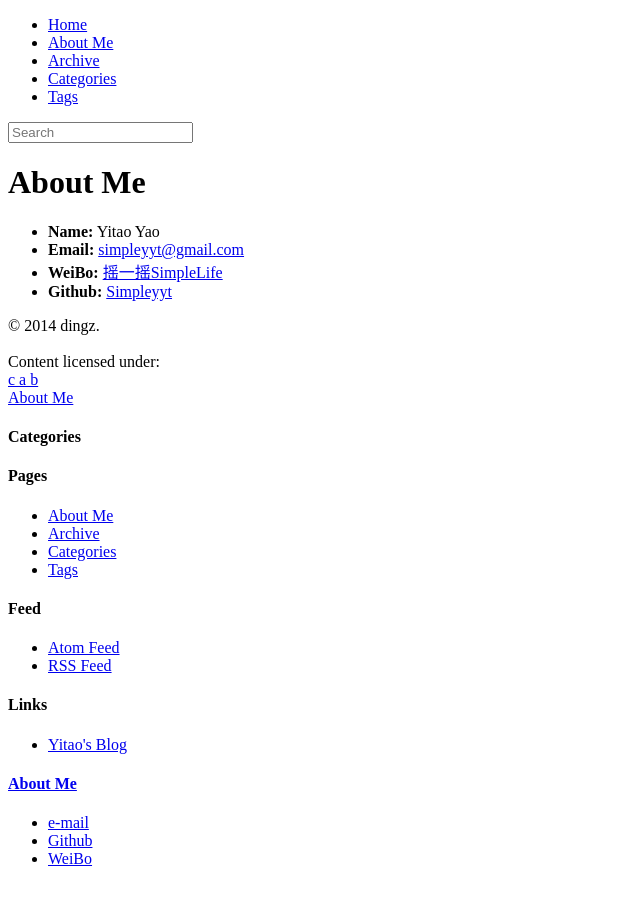
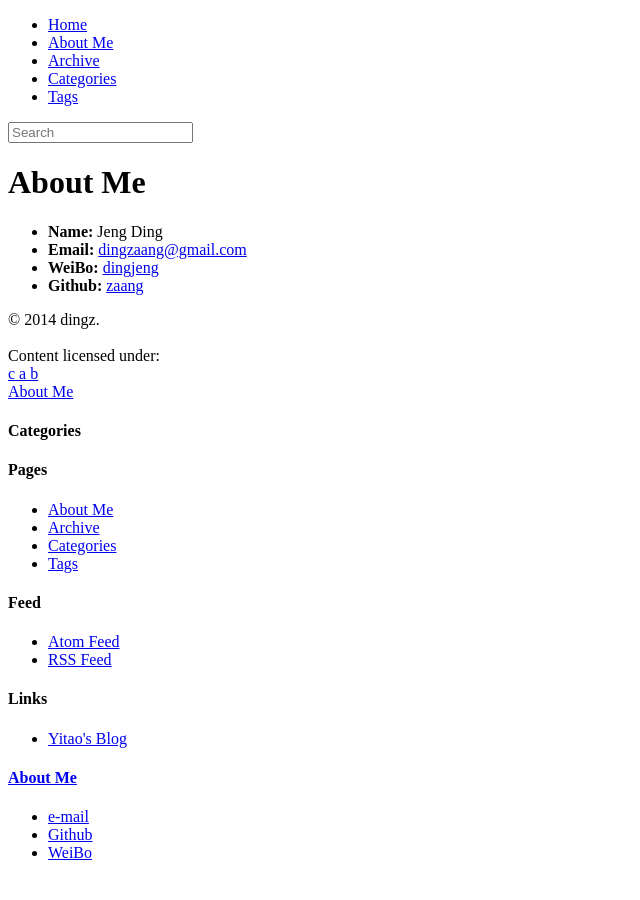
Before and after one commit to zaang/zaang.github.io, a Jekyll site: the page built from about.md, in a window 1280 px wide. Shown: the whole page, without its empty margins (0-640 px from the left). Built offline with Jekyll 4.4.1, drawn with Linux system fonts in a browser that asks for light colours; nearby versions of some CDN libraries; library files that are not in the unit come from our copies.

Commit message:
Update about.md

```diff
--- a/about.md
+++ b/about.md
@@ -4,7 +4,7 @@ title: About Me
 header: About Me
 group: navigation
 ---
- * **Name:** Yitao Yao
- * **Email:** [simpleyyt@gmail.com](mailto:simpleyyt@gmail.com)
- * **WeiBo:** [摇一摇SimpleLife](http://www.weibo.com/u/1836017133)
- * **Github:** [Simpleyyt](https://github.com/Simpleyyt)
+ * **Name:** Jeng Ding
+ * **Email:** [dingzaang@gmail.com](mailto:dingzaang@gmail.com)
+ * **WeiBo:** [dingjeng](http://weibo.com/dingjeng)
+ * **Github:** [zaang](https://github.com/zaang)
```
